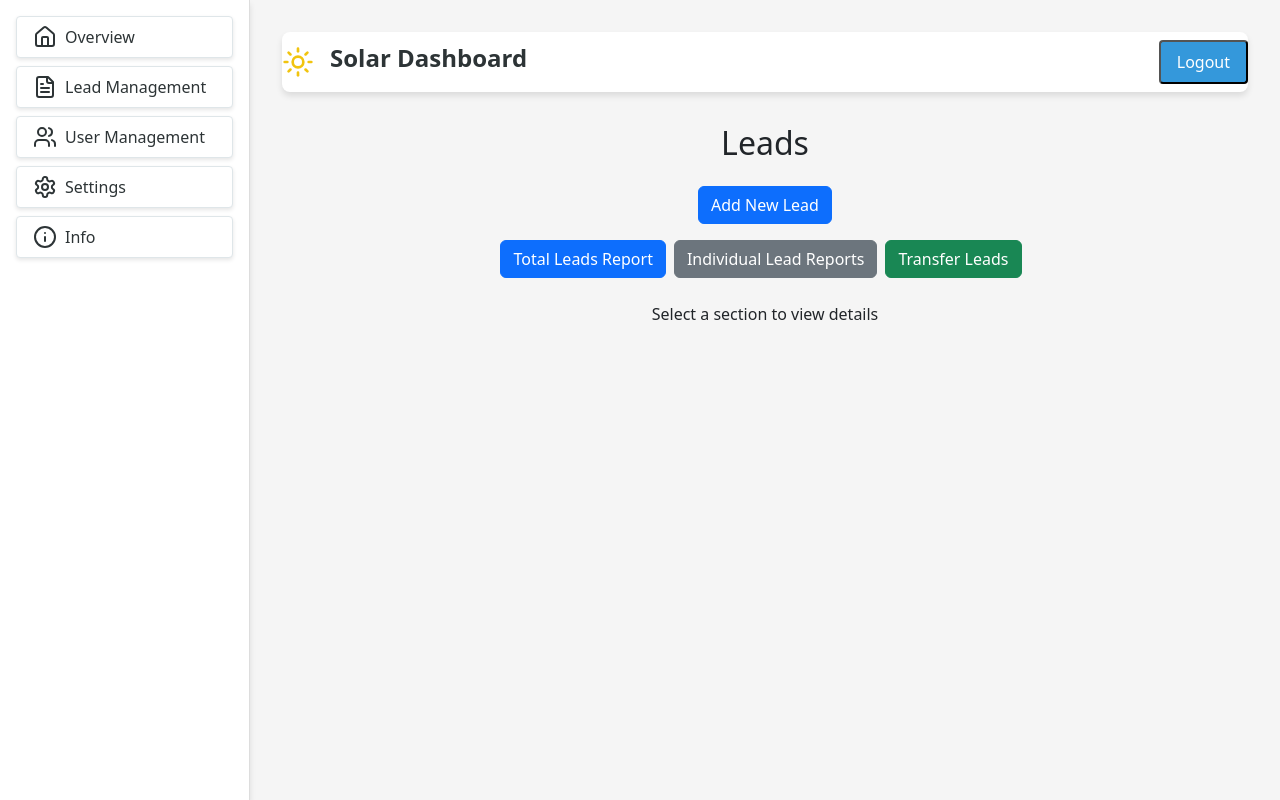
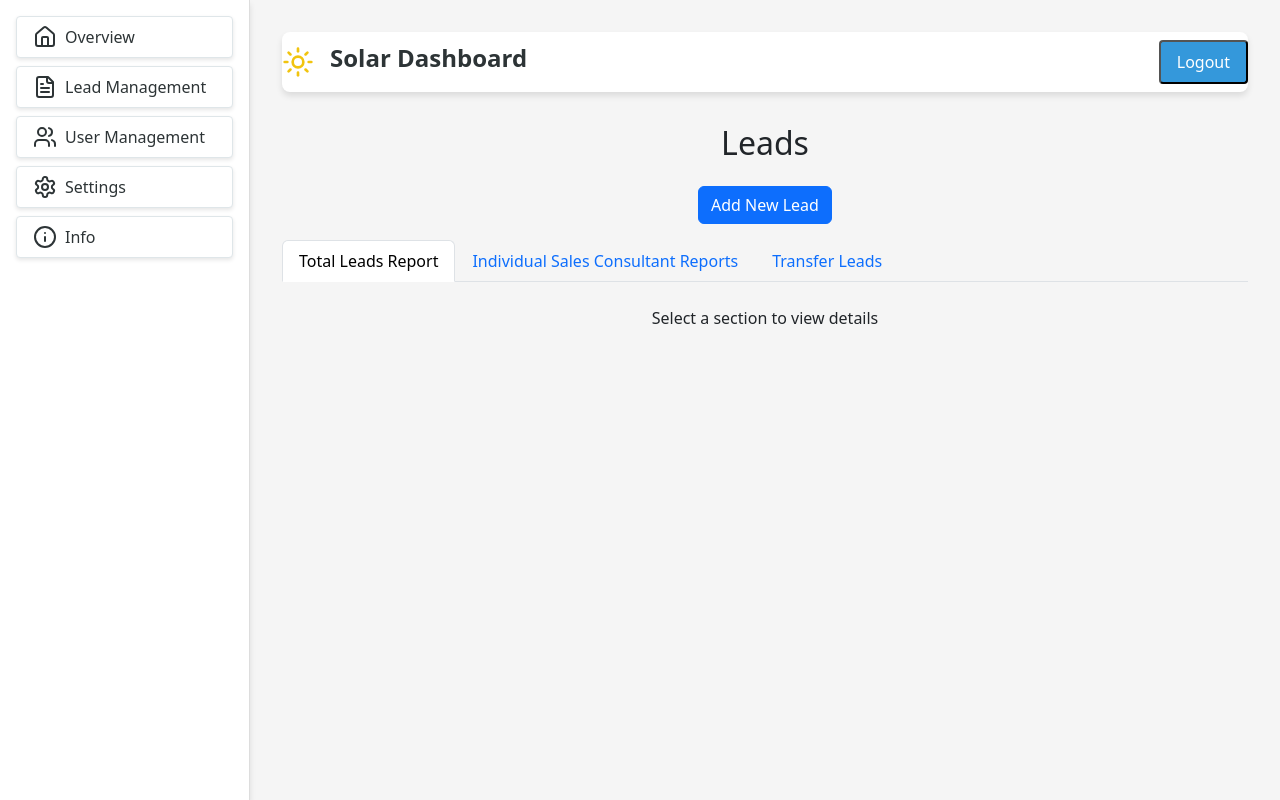
Before and after one commit to mali2927/Suniese-CRM, a React (Create React App) app: page /leads in a window 1280 px wide. Built offline with nearby package versions, Linux system fonts and the light colour scheme.

Commit message:
Leads button change

```diff
--- a/src/Components/AdminComponents/LeadAction.js
+++ b/src/Components/AdminComponents/LeadAction.js
@@ -1,32 +1,34 @@
-// LeadActions.js
 import React from "react";
-import { Button } from "react-bootstrap";
+import { Nav } from "react-bootstrap";
 
 const LeadActions = ({ setActiveSection }) => {
   return (
-    <div className="section-selector mb-4">
-      <Button
-        variant="primary"
-        className="me-2"
+    <Nav variant="tabs" defaultActiveKey="totalLeads" className="mb-4">
+      <Nav.Item>
+        <Nav.Link
+          eventKey="totalLeads"
           onClick={() => setActiveSection("totalLeads")}
         >
           Total Leads Report
-      </Button>
-      <Button
-        variant="secondary"
-        className="me-2"
+        </Nav.Link>
+      </Nav.Item>
+      <Nav.Item>
+        <Nav.Link
+          eventKey="individualLeads"
           onClick={() => setActiveSection("individualLeads")}
         >
-        Individual Lead Reports
-      </Button>
-      <Button
-        variant="success"
-        className="me-2"
+          Individual Sales Consultant Reports
+        </Nav.Link>
+      </Nav.Item>
+      <Nav.Item>
+        <Nav.Link
+          eventKey="transferLeads"
           onClick={() => setActiveSection("transferLeads")}
         >
           Transfer Leads
-      </Button>
-    </div>
+        </Nav.Link>
+      </Nav.Item>
+    </Nav>
   );
 };
 
```
Lines whose indentation alone changed are shown as unchanged.
